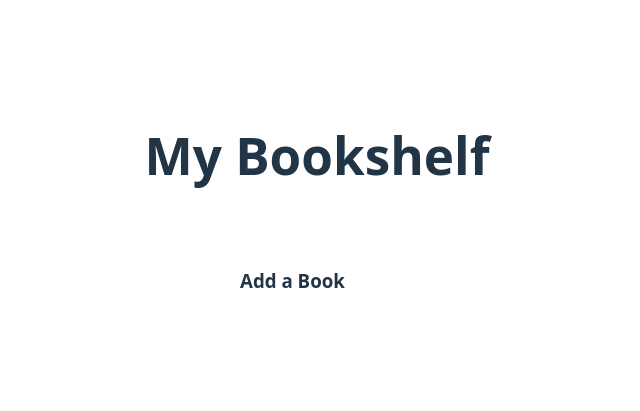
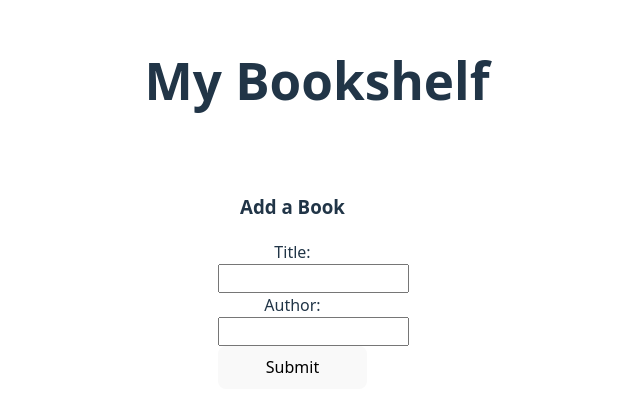
Before and after one commit to raworiginal/controlled-forms-in-react-lab, a React (Vite) app: page / in a window 1280 px wide. Shown: the part 171-582 px from the top of the page, without its empty margins (323-963 px from the left). Built offline with nearby package versions, Linux system fonts and the light colour scheme.

Commit message:
completed form for new book

```diff
--- a/src/components/Bookshelf/Bookshelf.jsx
+++ b/src/components/Bookshelf/Bookshelf.jsx
@@ -31,7 +31,29 @@
 		<div className="bookshelfDiv">
 			<div className="formDiv">
 				<h3>Add a Book</h3>
-				{/* Form will go here */}
+				<form onSubmit={handleSubmit}>
+					<div>
+						<label htmlFor="title">Title: </label>
+						<input
+							type="text"
+							name="title"
+							id="title"
+							value={newBook.title}
+							onChange={handleInputChange}
+						/>
+					</div>
+					<div>
+						<label htmlFor="author">Author:</label>
+						<input
+							type="text"
+							name="author"
+							id="author"
+							value={newBook.author}
+							onChange={handleInputChange}
+						/>
+					</div>
+					<button type="submit">Submit</button>
+				</form>
 			</div>
 			<div className="bookCardsDiv">{/* Book cards will display here */}</div>
 		</div>
--- a/src/index.css
+++ b/src/index.css
@@ -31,7 +31,6 @@
 	min-width: 100vw;
 	min-height: 100vh;
 }
-
 
 h1 {
 	font-size: 3.2em;
```
Lines whose indentation alone changed are shown as unchanged.
